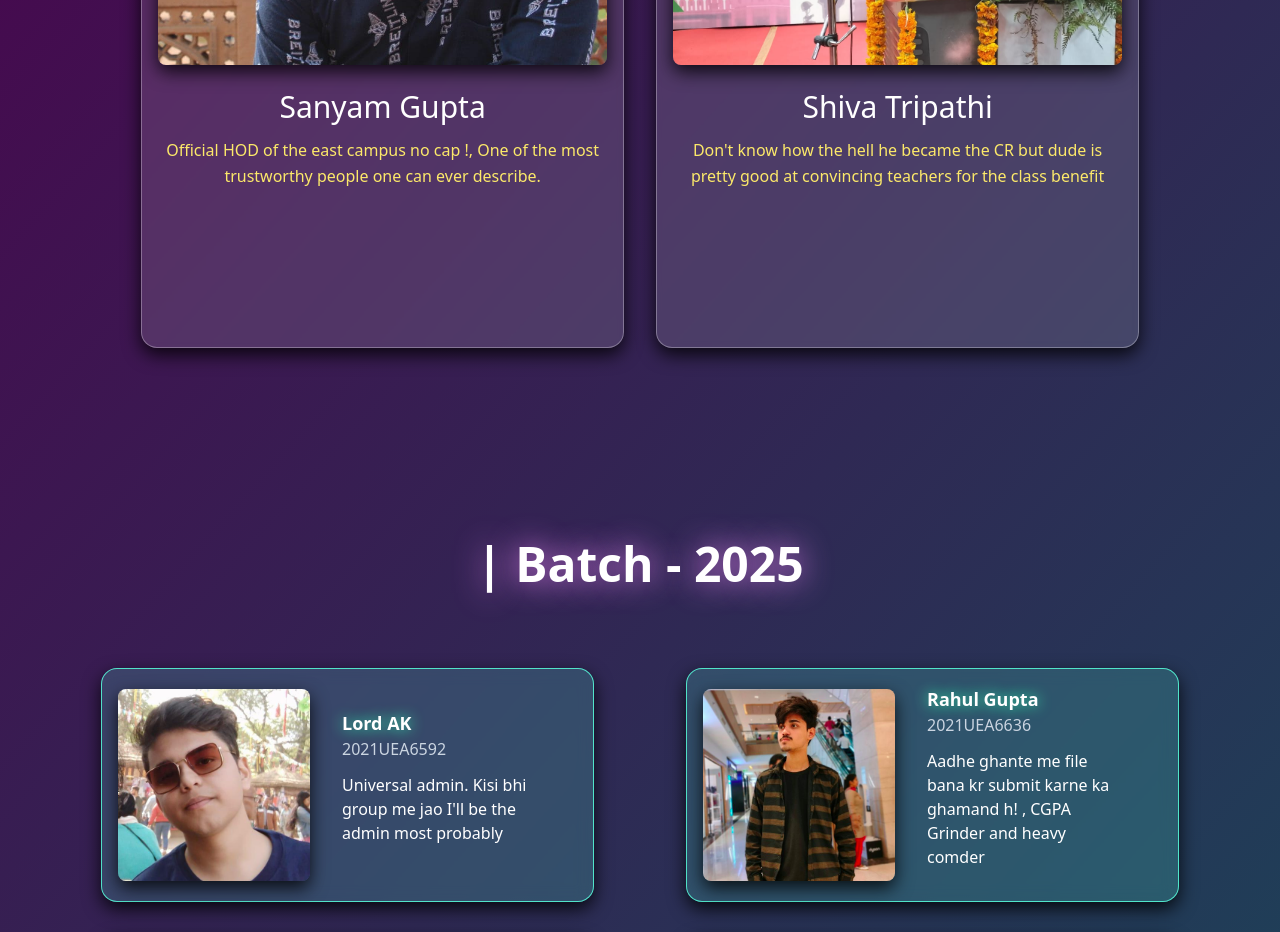
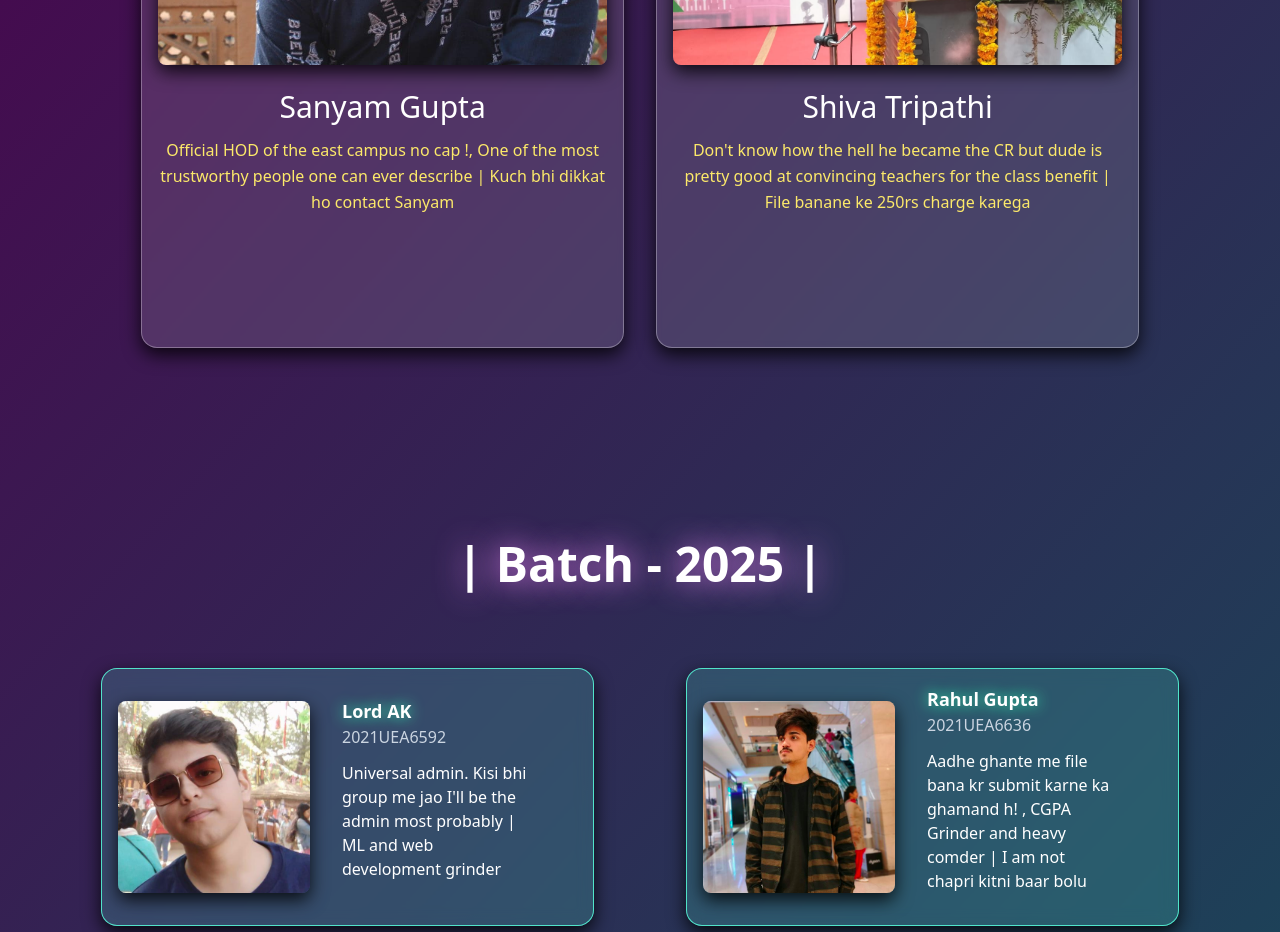
Before and after one commit to mohitGitHxb/react, a React (Vite) app in the folder ViteReact/Ecam-portfolio/: page /batch-2025 in a window 1280 px wide. Shown: the part 620-1552 px from the top of the page. Built offline with nearby package versions, Linux system fonts and the light colour scheme.

Commit message:
stable version v1.7 Finalized links and images | ready to be released

```diff
--- a/ViteReact/Ecam-portfolio/src/assets/DevelopersOfEcam.jsx
+++ b/ViteReact/Ecam-portfolio/src/assets/DevelopersOfEcam.jsx
@@ -6,7 +6,7 @@ const developersOfEcam = [
     username: 'Arijit kar'
   },
   {
-    imgUrl: './ecam_humans/mohit.jpeg',
+    imgUrl: './ecam_humans/Desktop666.jpg',
     githubUrl: 'https://github.com/mohitGitHxb',
     instaUrl: 'https://www.instagram.com/sus_mohit/',
     username: 'Mosfet Amplifier'
--- a/ViteReact/Ecam-portfolio/src/assets/humansOfEcam.jsx
+++ b/ViteReact/Ecam-portfolio/src/assets/humansOfEcam.jsx
@@ -3,21 +3,21 @@ const humansOfEcam = [
     id: "2021UEA6592",
     name: "Lord AK",
     description:
-      "Universal admin. Kisi bhi group me jao I'll be the admin most probably",
+      "Universal admin. Kisi bhi group me jao I'll be the admin most probably | ML and web development grinder ",
     imgurl: "./ecam_humans/ak1.jpeg",
   },
   {
     id: "2021UEA6636",
     name: "Rahul Gupta",
     description:
-      "Aadhe ghante me file bana kr submit karne ka ghamand h! , CGPA Grinder and heavy comder",
+      "Aadhe ghante me file bana kr submit karne ka ghamand h! , CGPA Grinder and heavy comder | I am not chapri kitni baar bolu",
     imgurl: "./ecam_humans/rahul_gupta.png",
   },
   {
     id: "2021UEA6616",
     name: "!Mohit",
     description:
-      "CODM leaderboard #64 2020 | Life me bs gaming hi rhe gyi h... vo toh chali gyi",
+      "const life = getLife(); | Finally desktop ban hi gya | CODM player and a member of venatus",
     imgurl: "./ecam_humans/mohit.jpeg",
   },
   {
@@ -31,7 +31,7 @@ const humansOfEcam = [
     id: "2021UEA6615",
     name: "Jagjeet Singh",
     description:
-      "Description? vo kya hota ?. Raat me padke subah exam dekar 80%+ lena is not a difficult task for me",
+      "Imagine writing description for this. What a time waste!. Maybe I should just go and prepare for endsems",
     imgurl: "./ecam_humans/jagjeet.jpeg",
   },
   {
@@ -60,7 +60,7 @@ const humansOfEcam = [
     id: "2021UEA6637",
     name: "Advik Kaushik",
     description:
-      "Ghaziabad bad boy attitude | PisTOL lober | GUNDA",
+      "Ghaziabad bad boy | ladAi mE SabSE AAGE  | hiGh attitude | PisTOL lober | ",
     imgurl:"./ecam_humans/advik.jpeg"
   },
   {
@@ -81,7 +81,7 @@ const humansOfEcam = [
     id: "2021UEA4103",
     name: "Divyam Bhanu Srivastava",
     description:
-      "Lorem ipsum dolor sit amet consectetur adipisicing elit. Ullam, suscipit, tenetur dicta iste placeat eveniet, nihil veniam facilis repudiandae possimus ab fugiat culpa? Similique, nesciunt.",
+      "IEEE ka 7*2 | Sagar ka priye mitr | Got a S20 FE because my pockets were getting hefty from the money",
     imgurl: "./ecam_humans/divyam.jpeg",
   },
   {
@@ -109,7 +109,7 @@ const humansOfEcam = [
     id: "2021UEA4374",
     name: "HARSH DADHICH",
     description:
-      "Lorem ipsum dolor sit amet consectetur adipisicing elit. Ullam, suscipit, tenetur dicta iste placeat eveniet, nihil veniam facilis repudiandae possimus ab fugiat culpa? Similique, nesciunt.",
+      "Padaku banda aur sachin ka bharosa! Extremely good at volleyball | Main campus team member",
     imgurl: "./ecam_humans/harshdadhich.jpeg",
   },
   {
@@ -123,21 +123,21 @@ const humansOfEcam = [
     id: "2021UEA6594",
     name: "Narendra Sharma",
     description:
-      "Lorem ipsum dolor sit amet consectetur adipisicing elit. Ullam, suscipit, tenetur dicta iste placeat eveniet, nihil veniam facilis repudiandae possimus ab fugiat culpa? Similique, nesciunt.",
+      "Magic pin manager at laxmi nagar | Mere sath hote hue kisi ko bus ka kiraya dene ki zarurat nhi padegi ",
     imgurl: "./ecam_humans/narendra.jpeg",
   },
   {
     id: "2021UEA6628",
     name: "Neeraj",
     description:
-      "Lorem ipsum dolor sit amet consectetur adipisicing elit. Ullam, suscipit, tenetur dicta iste placeat eveniet, nihil veniam facilis repudiandae possimus ab fugiat culpa? Similique, nesciunt.",
+      "Competitive programmer | Machine learning enthusiast | Full stack web development | Igdtuw campus ambassador",
     imgurl: "./ecam_humans/neeraj.jpeg",
   },
   {
     id: "2021UEA6581",
     name: "Rahul Sharma",
     description:
-      "Lorem ipsum dolor sit amet consectetur adipisicing elit. Ullam, suscipit, tenetur dicta iste placeat eveniet, nihil veniam facilis repudiandae possimus ab fugiat culpa? Similique, nesciunt.",
+      "Coding Blocks pr paise barbaad kardiye | Always lose in Ludo | NSS team core member (saaf safai ke alava bhi kaam hota h bc)",
     imgurl: "./ecam_humans/rahulsarma.jpeg",
   },
   {
@@ -165,49 +165,49 @@ const humansOfEcam = [
     id: "2021UEA6575",
     name: "Rahul Kumar Singh ",
     description:
-      "Lorem ipsum dolor sit amet consectetur adipisicing elit. Ullam, suscipit, tenetur dicta iste placeat eveniet, nihil veniam facilis repudiandae possimus ab fugiat culpa? Similique, nesciunt.",
+      "Snapchat grinder | Your jee mains rank is my snapchat streak. | Photographer | Always asking for attendance | Class me Ludo is permanent",
     imgurl: "./ecam_humans/rks.jpeg",
   },
   {
     id: "2021UEA6623",
     name: "Aadarsh Kumar",
     description:
-      "Lorem ipsum dolor sit amet consectetur adipisicing elit. Ullam, suscipit, tenetur dicta iste placeat eveniet, nihil veniam facilis repudiandae possimus ab fugiat culpa? Similique, nesciunt.",
+      "Crazy fan of jujutsu kaisen | File banani h? I gotchu homie. | Sleephead and always looking for a something that can help me forget her",
     imgurl: "./ecam_humans/adarsh.jpeg",
   },
   {
     id: "2021UEA6566",
     name: "Sachin",
     description:
-      "Lorem ipsum dolor sit amet consectetur adipisicing elit. Ullam, suscipit, tenetur dicta iste placeat eveniet, nihil veniam facilis repudiandae possimus ab fugiat culpa? Similique, nesciunt.",
+      "Phanka gira dunga! AATANK KAUF | Poet and cooking lover | Instragram influencer",
     imgurl: "./ecam_humans/sacin.jpeg",
   },
   {
     id: "2021UEA6612",
     name: "Satyam Mishra",
     description:
-      "Lorem ipsum dolor sit amet consectetur adipisicing elit. Ullam, suscipit, tenetur dicta iste placeat eveniet, nihil veniam facilis repudiandae possimus ab fugiat culpa? Similique, nesciunt.",
+      "6'3 ft height | GYM lover but still roz canteen me chilly potatoes khata huin, Attendance always short | Roz 10 reels bhejunga",
     imgurl: "./ecam_humans/satyam1.jpeg",
   },
   {
     id: "2021UEA6602",
     name: "Sushil",
     description:
-      "Lorem ipsum dolor sit amet consectetur adipisicing elit. Ullam, suscipit, tenetur dicta iste placeat eveniet, nihil veniam facilis repudiandae possimus ab fugiat culpa? Similique, nesciunt.",
+      "Smaller than Arijit | Bike lover | cigarrete hookah vodka rum whisky sabse nashe karta hu",
     imgurl: "./ecam_humans/sushil.jpeg",
   },
   {
     id: "2021UEA6569",
     name: "Ankit Kumar ",
     description:
-      "Lorem ipsum dolor sit amet consectetur adipisicing elit. Ullam, suscipit, tenetur dicta iste placeat eveniet, nihil veniam facilis repudiandae possimus ab fugiat culpa? Similique, nesciunt.",
+      "No description parental control lg jayega, I got cgpa more than your bitches",
     imgurl: "./ecam_humans/ankit1.jpeg",
   },
   {
     id: "2021UEA7618",
     name: "Arpit Kumar Gaurav",
     description:
-      "Lorem ipsum dolor sit amet consectetur adipisicing elit. Ullam, suscipit, tenetur dicta iste placeat eveniet, nihil veniam facilis repudiandae possimus ab fugiat culpa? Similique, nesciunt.",
+      "Unlucky dude | Ex- West campus | Anime and Memes that's all my life is for. Can't think of a better description",
     imgurl: "./ecam_humans/arpit.jpeg",
   },
   {
@@ -221,7 +221,7 @@ const humansOfEcam = [
     id: "2021UEA6611",
     name: "Sagar Sejwal",
     description:
-      "Lorem ipsum dolor sit amet consectetur adipisicing elit. Ullam, suscipit, tenetur dicta iste placeat eveniet, nihil veniam facilis repudiandae possimus ab fugiat culpa? Similique, nesciunt.",
+      "Favourite student of kirmender sir | GYM addict | Roz swiggy ya zomato se order karta coz paisa bohot h | Got 5 exes and still counting",
     imgurl: "./ecam_humans/sagar.jpeg",
   },
   {
@@ -239,17 +239,17 @@ const humansOfEcam = [
     imgurl: "./ecam_humans/shivom.jpeg",
   },
   {
-    id: "2021UEA6697",
+    id: "2021UEA6597",
     name: "Adit Kumar",
     description:
-      "Lorem ipsum dolor sit amet consectetur adipisicing elit. Ullam, suscipit, tenetur dicta iste placeat eveniet, nihil veniam facilis repudiandae possimus ab fugiat culpa? Similique, nesciunt.",
+      "BGMI and CoC player | Favourite station: Rajiv chowk | Member of NSS east and a part of Subasha East chapter",
     imgurl: "./ecam_humans/adit.jpeg",
   },
   {
     id: "2021UEA6619",
     name: "Aryan Duhan",
     description:
-      "Lorem ipsum dolor sit amet consectetur adipisicing elit. Ullam, suscipit, tenetur dicta iste placeat eveniet, nihil veniam facilis repudiandae possimus ab fugiat culpa? Similique, nesciunt.",
+      "Central Secretariat se chota padta h bhai maante kyu nhi ho? Andrew tate supporter #freetate | farreh/phone arrange karwane ho toh contact me",
     imgurl: "./ecam_humans/duhan1.jpeg",
   },
   {
@@ -270,7 +270,7 @@ const humansOfEcam = [
     id: "2021UEA7642",
     name: "Shivendra",
     description:
-      "Lorem ipsum dolor sit amet consectetur adipisicing elit. Ullam, suscipit, tenetur dicta iste placeat eveniet, nihil veniam facilis repudiandae possimus ab fugiat culpa? Similique, nesciunt.",
+      "Bhai rahul 50rs kab dega? Food lover | favourite dishes are those which are free... | MPCA ki attendance chahiye toh DM me",
     imgurl: "./ecam_humans/sivendar.jpeg",
   },
   // {
--- a/ViteReact/Ecam-portfolio/src/components/Allstudents.jsx
+++ b/ViteReact/Ecam-portfolio/src/components/Allstudents.jsx
@@ -9,7 +9,7 @@ const Allstudents = () => {
         <div className="container px-5 py-24 mx-auto">
           <div className="mb-12 md:mb-20">
             <h1 className="text-4xl md:text-5xl font-semibold text-white text-center">
-              | Batch - 2025
+              | Batch - 2025 |
             </h1>
           </div>
           <div className="flex flex-wrap px-2 md:px-5 -m-4 justify-center md:justify-evenly ">
--- a/ViteReact/Ecam-portfolio/src/components/CRsection.jsx
+++ b/ViteReact/Ecam-portfolio/src/components/CRsection.jsx
@@ -19,7 +19,7 @@ const CRsection = () => {
               Sanyam Gupta
             </h2>
             <p className="leading-relaxed focus-in-contract text-yellow-200 ">
-                Official HOD of the east campus no cap !, One of the most trustworthy people one can ever describe.
+                Official HOD of the east campus no cap !, One of the most trustworthy people one can ever describe | Kuch bhi dikkat ho contact Sanyam
             </p>
           </div>
           <div className="md:w-3/5 w-full lg:w-2/5  mb-10 px-4 slide-in-blurred-bottom depth-effect max-h-[700px] glassmorphism-01 py-3 lg:pt-3">
@@ -34,7 +34,7 @@ const CRsection = () => {
               Shiva Tripathi
             </h2>
             <p className="leading-relaxed focus-in-contract text-yellow-200 text-clip">
-              Don't know how the hell he became the CR but dude is pretty good at convincing teachers for the class benefit
+              Don't know how the hell he became the CR but dude is pretty good at convincing teachers for the class benefit | File banane ke 250rs charge karega
             </p>
           </div>
         </div>
--- a/ViteReact/Ecam-portfolio/src/components/MainContents.jsx
+++ b/ViteReact/Ecam-portfolio/src/components/MainContents.jsx
@@ -26,7 +26,7 @@ const MainContents = (props) => {
             href={links.syllabus}
             target="_blank"
             rel="noopener noreferrer"
-            className="flex-shrink-0 text-white bg-green-400 border-0 py-2 px-4 focus:outline-none hover:bg-green-600 rounded text-sm"
+            className="flex-shrink-0 font-mono font-semibold text-white bg-green-500 border-0 py-2 px-4 focus:outline-none hover:bg-green-600 rounded text-sm"
           >
             Check Out
           </a>
@@ -37,7 +37,7 @@ const MainContents = (props) => {
             href={links.drive}
             target="_blank"
             rel="noopener noreferrer"
-            className="flex-shrink-0 text-white bg-green-500 border-0 py-2 px-4 focus:outline-none hover:bg-green-600 rounded text-sm"
+            className="flex-shrink-0 text-white font-mono font-semibold bg-green-500 border-0 py-2 px-4 focus:outline-none hover:bg-green-600 rounded text-sm"
           >
             Check Out
           </a>
@@ -51,7 +51,7 @@ const MainContents = (props) => {
             href={unit.link}
             target="_blank"
             rel="noopener noreferrer"
-            className="flex-shrink-0 text-white bg-green-500 border-0 py-2 px-4 focus:outline-none hover:bg-green-600 rounded text-sm"
+            className="flex-shrink-0 text-white font-mono font-semibold bg-green-500 border-0 py-2 px-4 focus:outline-none hover:bg-green-600 rounded text-sm"
           >
             Check Out
           </a>
```
Also changed, not shown: ViteReact/Ecam-portfolio/src/assets/Semesters.jsx (+38 -5 lines), 1 other file (tests, documents, lock files or other folders).
